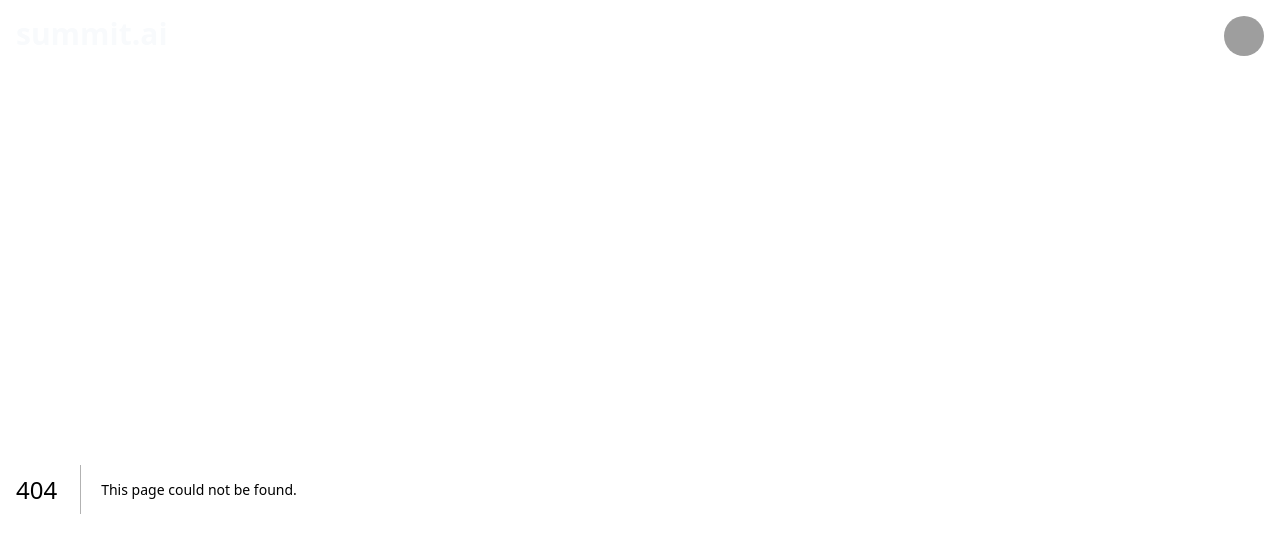
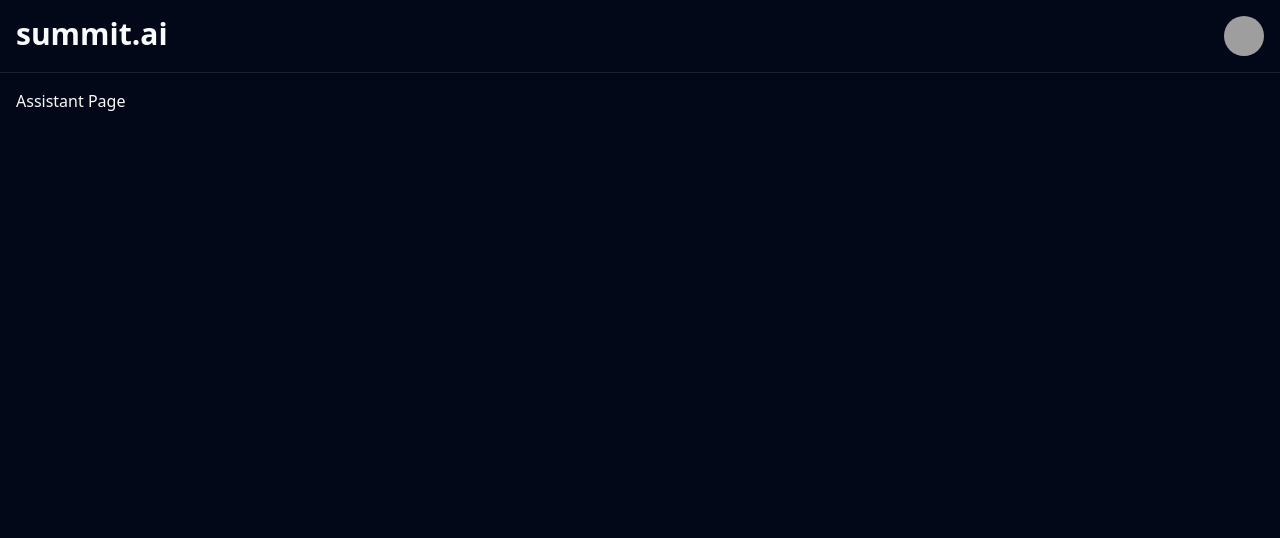
Before and after one commit to mojalil/ai-summary-app, a Next.js app: page /assistant in a window 1280 px wide. Before the commit this address had no page. Shown: the top 538 px of the page. Built offline with nearby package versions, Linux system fonts and the light colour scheme; grey boxes are pictures that could not be loaded.

Commit message:
adding assistant route

```diff
--- /dev/null
+++ b/app/assistant/page.tsx
@@ -0,0 +1,9 @@
+const AssistantPage = () => {
+    return (
+        <div>
+        <h1>Assistant Page</h1>
+        </div>
+    );
+};
+
+export default AssistantPage;
```
